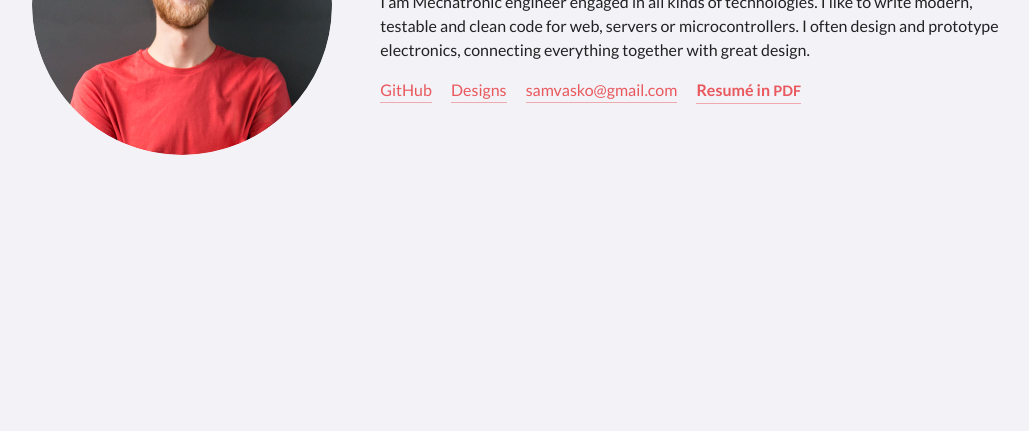
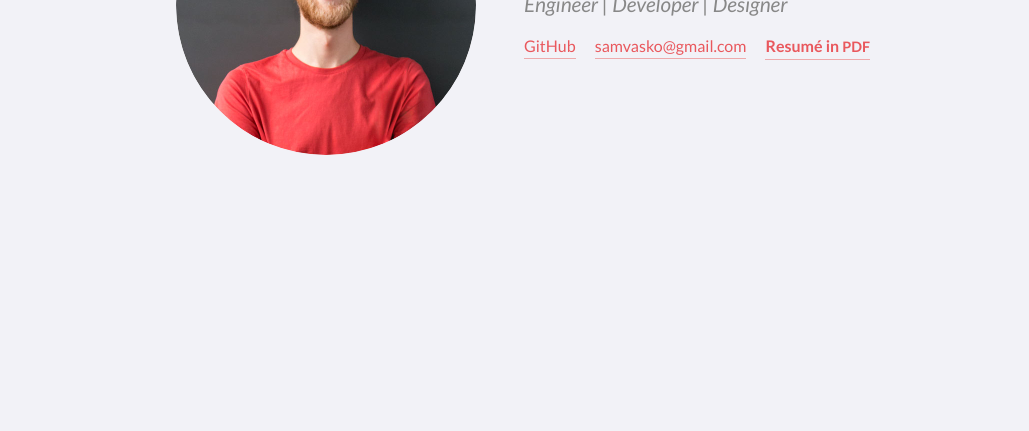
Before and after one commit to bliker/bliker.github.io, a plain HTML site: page index.html in a window 1280 px wide. Shown: the part 369-800 px from the top of the page, without its empty margins (109-1138 px from the left). Drawn offline with Linux system fonts and the light colour scheme.

Commit message:
Remove old stuff

```diff
--- a/index.html
+++ b/index.html
@@ -20,14 +20,8 @@
                     <h1>Samuel Vasko</h1>
                     <h2>Engineer | Developer | Designer</h2>
                 </hgroup>
-
-                <p>
-                I am Mechatronic engineer engaged in all kinds of technologies. I like to write modern, testable and clean code for web, servers or microcontrollers. I often design and prototype electronics, connecting everything together with great design.
-                </p>
-
                 <p>
                     <a href="https://github.com/samvasko">GitHub</a>
-                    <a href="http://gooseberrycreative.com">Designs</a>
                     <a href="mailto:samvasko@gmail.com">samvasko@gmail.com</a>
                     <strong><a href="Samuel Vasko - CV.pdf">Resumé in <span class="small-caps">PDF</span></a></strong>
                 </p>
```
